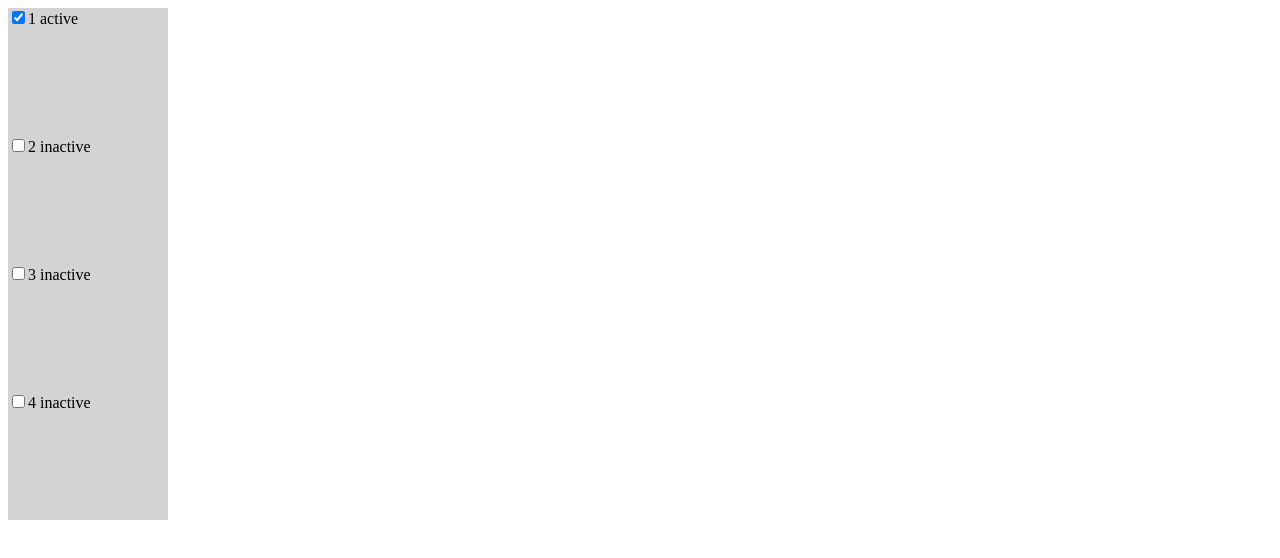
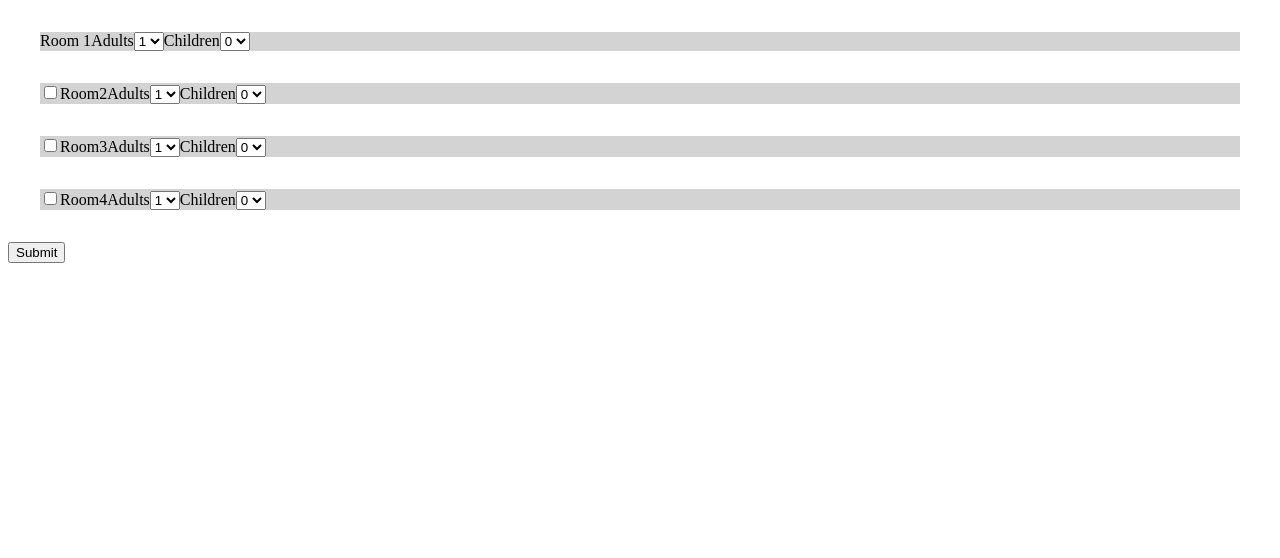
Before and after one commit to jakierice/test2-dynamic-form-assessment, a React (Create React App) app: page / in a window 1280 px wide. Shown: the top 558 px of the page. Built offline with nearby package versions, Linux system fonts and the light colour scheme.

Commit message:
setup session storage initializer and occupants state management

```diff
--- a/src/App.js
+++ b/src/App.js
@@ -1,17 +1,79 @@
 import React, { Fragment } from 'react';
 import { RoomSelectionForm, RoomOption } from './components';
 
-const App = () => (
-  <RoomSelectionForm>
-    {({ roomCount, setRoomCount }) => (
-      <Fragment>
-        <RoomOption roomNumber={1} roomCount={roomCount} handleRoomSelect={setRoomCount} />
-        <RoomOption roomNumber={2} roomCount={roomCount} handleRoomSelect={setRoomCount} />
-        <RoomOption roomNumber={3} roomCount={roomCount} handleRoomSelect={setRoomCount} />
-        <RoomOption roomNumber={4} roomCount={roomCount} handleRoomSelect={setRoomCount} />
-      </Fragment>
-    )}
-  </RoomSelectionForm>
-);
+const roomsFixture = {
+  roomCount: 1,
+  occupants: {
+    1: {
+      childCount: 0,
+      adultCount: 1,
+    },
+    2: {
+      childCount: 0,
+      adultCount: 1,
+    },
+    3: {
+      childCount: 0,
+      adultCount: 1,
+    },
+    4: {
+      childCount: 0,
+      adultCount: 1,
+    },
+  },
+};
+
+class App extends React.Component {
+  componentDidMount() {
+    const rooms = JSON.stringify(roomsFixture);
+    window.sessionStorage.setItem('rooms', rooms);
+  }
+
+  render() {
+    const roomsInitial = JSON.parse(window.sessionStorage.getItem('rooms')) || roomsFixture;
+
+    return (
+      <RoomSelectionForm initialValues={roomsInitial}>
+        {({
+          roomCount, setRoomCount, setOccupants, occupants, submitRooms,
+        }) => (
+          <Fragment>
+            <RoomOption
+              roomNumber={1}
+              roomCount={roomCount}
+              occupants={occupants}
+              handleRoomSelect={setRoomCount}
+              handleOccupantSelect={setOccupants}
+            />
+            <RoomOption
+              roomNumber={2}
+              roomCount={roomCount}
+              occupants={occupants}
+              handleRoomSelect={setRoomCount}
+              handleOccupantSelect={setOccupants}
+            />
+            <RoomOption
+              roomNumber={3}
+              roomCount={roomCount}
+              occupants={occupants}
+              handleRoomSelect={setRoomCount}
+              handleOccupantSelect={setOccupants}
+            />
+            <RoomOption
+              roomNumber={4}
+              roomCount={roomCount}
+              occupants={occupants}
+              handleRoomSelect={setRoomCount}
+              handleOccupantSelect={setOccupants}
+            />
+            <button onClick={submitRooms} type="submit">
+              Submit
+            </button>
+          </Fragment>
+        )}
+      </RoomSelectionForm>
+    );
+  }
+}
 
 export default App;
--- a/src/components/RoomOption.js
+++ b/src/components/RoomOption.js
@@ -1,27 +1,83 @@
-import React from 'react';
+import React, { Fragment } from 'react';
+import PropTypes from 'prop-types';
 import styled from 'styled-components';
 
 const OptionWrapper = styled.div`
   background: #d3d3d3;
-  width: 10rem;
-  height: 8rem;
+  margin: 2rem;
+  min-width: 15rem;
+  /* width: 10rem;
+  height: 8rem; */
 `;
 
-const RoomOption = ({ roomNumber, roomCount, handleRoomSelect }) => {
+const RoomOption = ({
+  roomNumber,
+  roomCount,
+  handleRoomSelect,
+  handleOccupantSelect,
+  occupants,
+}) => {
   const active = roomNumber <= roomCount;
+  const optionId = `room-option-${roomNumber}`;
+  const childOccupantsId = `child-occupants-${roomNumber}`;
+  const adultOccupantsId = `adult-occupants-${roomNumber}`;
+
   return (
     <OptionWrapper>
+      {roomNumber === 1 ? (
+        'Room 1'
+      ) : (
+        <Fragment>
+          <label htmlFor={optionId}>
             <input
+              id={optionId}
               type="checkbox"
               checked={active}
               value={roomNumber}
               onChange={() => handleRoomSelect(roomNumber)}
             />
+            Room
             {roomNumber}
-      {' '}
-      {active ? 'active' : 'inactive'}
+          </label>
+        </Fragment>
+      )}
+      <label htmlFor={adultOccupantsId}>Adults</label>
+      <select
+        id={adultOccupantsId}
+        value={occupants[roomNumber].adultCount}
+        onChange={e => handleOccupantSelect({
+          adultCount: e.target.value,
+          childCount: occupants[roomNumber].childCount,
+          roomNumber,
+        })
+        }
+      >
+        <option value="1">1</option>
+        <option value="2">2</option>
+      </select>
+      <label htmlFor={childOccupantsId}>Children</label>
+      <select
+        id={childOccupantsId}
+        value={occupants[roomNumber].childCount}
+        onChange={e => handleOccupantSelect({
+          childCount: e.target.value,
+          adultCount: occupants[roomNumber].adultCount,
+          roomNumber,
+        })
+        }
+      >
+        <option value="0">0</option>
+        <option value="1">1</option>
+        <option value="2">2</option>
+      </select>
     </OptionWrapper>
   );
 };
 
+RoomOption.propTypes = {
+  handleRoomSelect: PropTypes.func.isRequired,
+  roomCount: PropTypes.number.isRequired,
+  roomNumber: PropTypes.number.isRequired,
+};
+
 export default RoomOption;
--- a/src/components/RoomSelectionForm.js
+++ b/src/components/RoomSelectionForm.js
@@ -1,19 +1,47 @@
 import React, { Component } from 'react';
-import PropTypes from 'prop-types';
+// import PropTypes from 'prop-types';
 
 export default class extends Component {
   state = {
-    roomCount: 1,
+    ...this.props.initialValues,
+  };
+
+  setOccupants = ({ roomNumber, adultCount, childCount }) => {
+    console.log('setOccupants', { roomNumber, childCount, adultCount });
+    this.setState(prevState => ({
+      occupants: {
+        ...prevState.occupants,
+        [roomNumber]: {
+          adultCount,
+          childCount,
+        },
+      },
+    }));
   };
 
   setRoomCount = roomNumber => {
     this.setState({ roomCount: roomNumber });
   };
 
+  submitRooms = e => {
+    e.preventDefault();
+    const stringRooms = JSON.stringify(this.state);
+    console.log('stringRooms', stringRooms);
+
+    window.sessionStorage.setItem('rooms', stringRooms);
+  };
+
   render() {
-    return this.props.children({
-      roomCount: this.state.roomCount,
-      setRoomCount: this.setRoomCount,
-    });
+    return (
+      <form>
+        {this.props.children({
+          roomCount: this.state.roomCount,
+          occupants: this.state.occupants,
+          setRoomCount: this.setRoomCount,
+          setOccupants: this.setOccupants,
+          submitRooms: this.submitRooms,
+        })}
+      </form>
+    );
   }
 }
```
Lines whose indentation alone changed are shown as unchanged.
